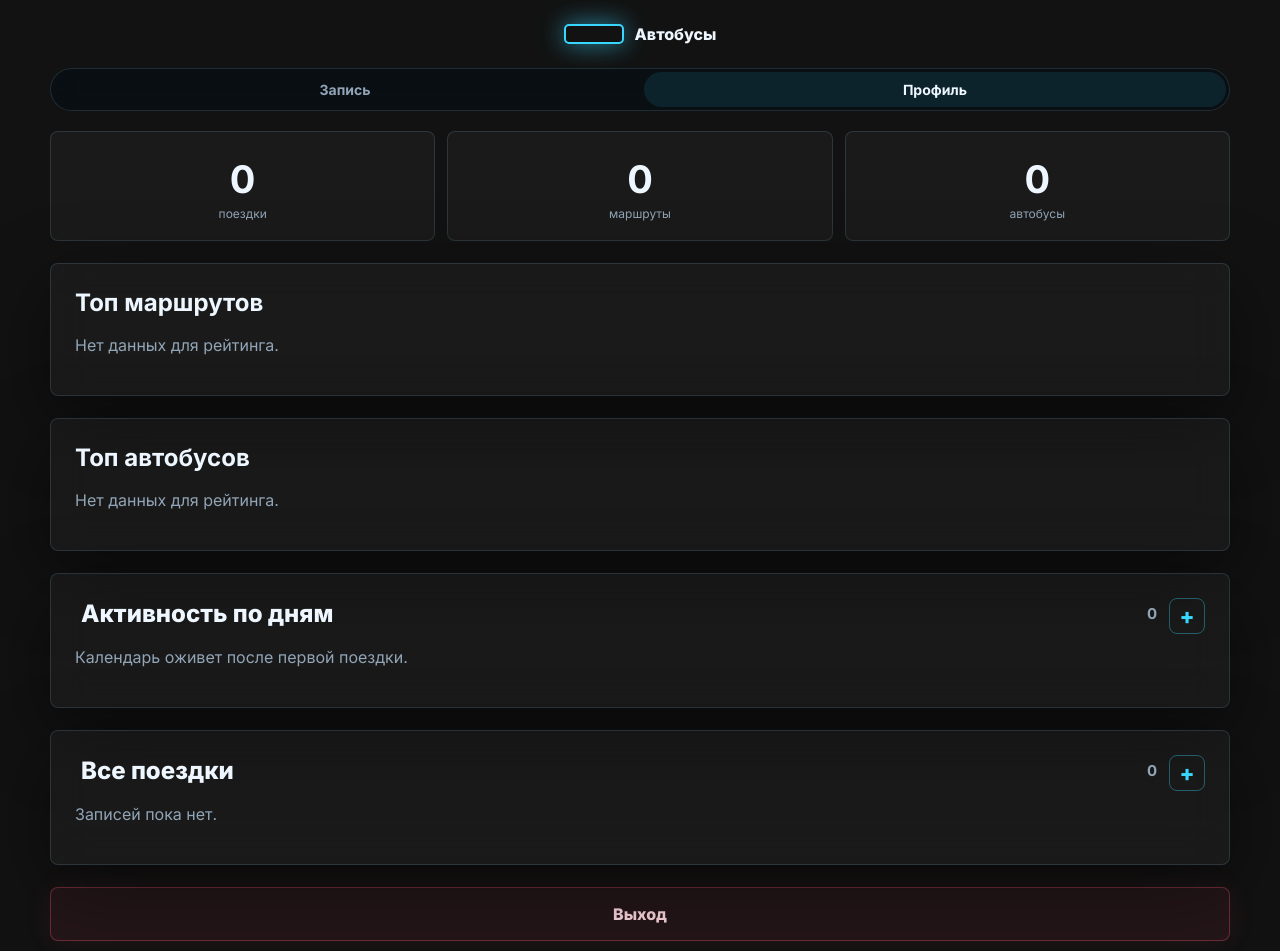
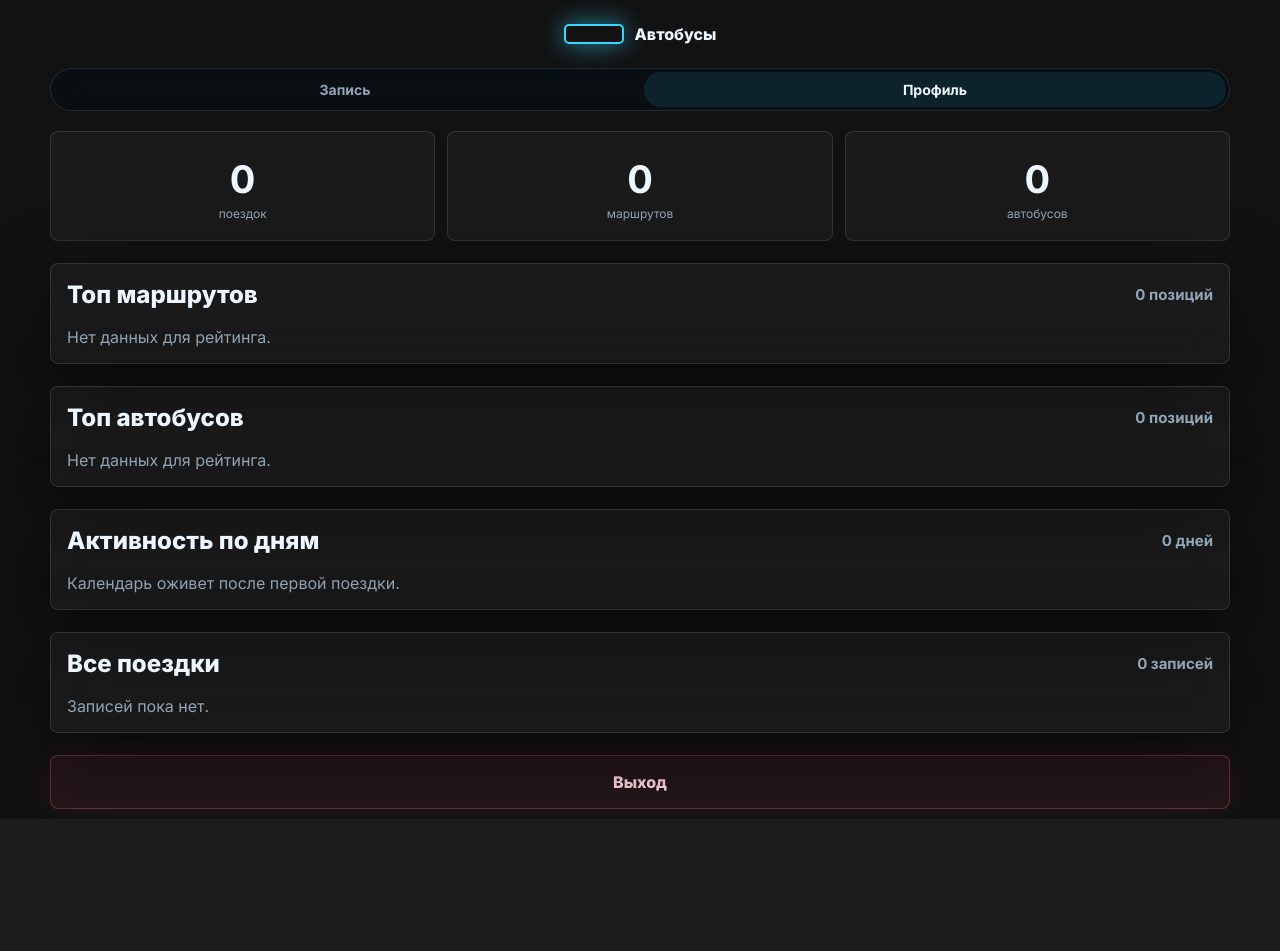
Before and after one commit to eledays/buses, a Flask app: page /stats in a window 1280 px wide. After the commit the page ends 809 px from the top, so only its background shows below. Run offline with Flask 3, Linux system fonts and the light colour scheme; the visitor is signed in with stand-in values (Sample User, id 1); data that the repository does not hold is empty.

Commit message:
stats page

```diff
--- a/app.py
+++ b/app.py
@@ -24,6 +24,8 @@ def create_app():
     app.config["SECRET_KEY"] = os.environ.get("FLASK_SECRET_KEY", "local-bus-collector-key")
     app.config["BUS_GAME_SECRET"] = os.environ.get("BUS_GAME_SECRET", "dev-secret")
     app.jinja_env.filters["profile_day"] = format_profile_day
+    app.jinja_env.filters["plural"] = pluralize
+    app.jinja_env.filters["plural_word"] = plural_word
 
     @app.before_request
     def open_database():
@@ -167,6 +169,31 @@ def format_profile_day(value):
     return day.strftime("%d.%m.%Y")
 
 
+def pluralize(value, one, few, many):
+    return f"{value} {plural_word(value, one, few, many)}"
+
+
+def plural_word(value, one, few, many):
+    try:
+        number = abs(int(value))
+    except (TypeError, ValueError):
+        number = 0
+
+    last_two = number % 100
+    last = number % 10
+
+    if 11 <= last_two <= 14:
+        word = many
+    elif last == 1:
+        word = one
+    elif 2 <= last <= 4:
+        word = few
+    else:
+        word = many
+
+    return word
+
+
 def get_ride(ride_id):
     return g.db.execute(
         """
--- a/static/app.js
+++ b/static/app.js
@@ -120,7 +120,7 @@ document.querySelectorAll("[data-collapse-target]").forEach((button) => {
   button.addEventListener("click", () => {
     const targetId = button.dataset.collapseTarget;
     const target = document.getElementById(targetId);
-    const preview = document.querySelector(`[data-collapse-preview="${targetId}"]`);
+    const label = button.querySelector("[data-more-text]");
 
     if (!target) {
       return;
@@ -128,10 +128,47 @@ document.querySelectorAll("[data-collapse-target]").forEach((button) => {
 
     const isOpen = button.getAttribute("aria-expanded") === "true";
     button.setAttribute("aria-expanded", String(!isOpen));
-    target.hidden = isOpen;
 
-    if (preview) {
-      preview.hidden = !isOpen;
+    if (label) {
+      label.textContent = isOpen ? "Смотреть больше" : "Свернуть";
+    }
+
+    if (isOpen) {
+      collapseList(target);
+    } else {
+      expandList(target);
     }
   });
 });
+
+function expandList(target) {
+  target.hidden = false;
+  target.classList.add("is-animating");
+  target.style.height = "0px";
+  target.style.opacity = "0";
+  void target.offsetHeight;
+  target.style.height = `${target.scrollHeight}px`;
+  target.style.opacity = "1";
+
+  window.setTimeout(() => {
+    target.classList.remove("is-animating");
+    target.style.height = "";
+    target.style.opacity = "";
+  }, 300);
+}
+
+function collapseList(target) {
+  target.classList.add("is-animating");
+  target.style.height = `${target.scrollHeight}px`;
+  target.style.opacity = "1";
+  void target.offsetHeight;
+  target.style.height = "0px";
+  target.style.opacity = "0";
+
+  window.setTimeout(() => {
+    target.hidden = true;
+    target.classList.remove("is-animating");
+    target.style.height = "";
+    target.style.opacity = "";
+  }, 300);
+}
--- a/static/styles.css
+++ b/static/styles.css
@@ -15,6 +15,9 @@
 
 * {
   box-sizing: border-box;
+  -webkit-tap-highlight-color: transparent;
+  margin: 0;
+  padding: 0;
 }
 
 body {
@@ -524,7 +527,7 @@ input:focus {
   width: 100%;
   max-width: 100%;
   min-width: 0;
-  padding: 24px;
+  padding: 16px;
 }
 
 .section-head {
@@ -555,11 +558,11 @@ input:focus {
 .route-chip {
   display: grid;
   place-items: center;
-  min-width: 74px;
-  height: 42px;
+  min-width: 52px;
+  height: 32px;
   border-radius: 8px;
-  background: rgba(56, 215, 255, 0.12);
-  color: var(--cyan);
+  background: var(--cyan);
+  color: #000;
   font-weight: 900;
 }
 
@@ -693,7 +696,7 @@ input:focus {
   display: flex;
   align-items: center;
   min-width: 0;
-  padding: 6px 0;
+  padding: 0;
   color: var(--text);
   font-weight: 800;
 }
@@ -707,8 +710,7 @@ input:focus {
 .rating-value {
   min-width: 0;
   padding: 4px 6px;
-  border: 1px solid rgba(56, 215, 255, 0.42);
-  border-radius: 8px;
+  border-radius: 5px;
   background: var(--cyan);
   color: #000;
   text-shadow: 0 0 18px rgba(56, 215, 255, 0.22);
@@ -721,26 +723,7 @@ input:focus {
 }
 
 .bus-rating .rating-value {
-  border-color: rgba(190, 198, 204, 0.3);
-  background:
-    linear-gradient(135deg, rgba(255, 255, 255, 0.09), rgba(98, 108, 118, 0.06)),
-    rgba(255, 255, 255, 0.028);
-  box-shadow:
-    inset 0 1px 0 rgba(255, 255, 255, 0.14),
-    inset 0 -1px 0 rgba(0, 0, 0, 0.28);
-}
-
-.bus-rating .rating-item.is-leader .rating-value {
-  border-color: rgba(235, 196, 94, 0.56);
-  background:
-    linear-gradient(135deg, rgba(255, 222, 128, 0.16), rgba(154, 128, 54, 0.08)),
-    rgba(255, 255, 255, 0.035);
-  color: #f3d26f;
-  box-shadow:
-    inset 0 1px 0 rgba(255, 244, 184, 0.24),
-    inset 0 -1px 0 rgba(0, 0, 0, 0.32),
-    0 0 28px rgba(235, 196, 94, 0.14);
-  text-shadow: 0 0 18px rgba(243, 210, 111, 0.34);
+  background: #d1d1d1;
 }
 
 .wide-block {
@@ -749,50 +732,45 @@ input:focus {
   margin-top: 22px;
 }
 
-.collapse-toggle {
-  position: relative;
+.collapse-head {
   display: flex;
   align-items: center;
   justify-content: space-between;
-  width: 100%;
-  border: 0;
-  background: transparent;
-  color: var(--text);
-  cursor: pointer;
+  gap: 16px;
   font-size: 24px;
   font-weight: 800;
-  font-family: inherit;
-  padding-right: 48px;
+  margin-bottom: 18px;
 }
 
-.collapse-toggle::after {
-  position: absolute;
-  top: 0;
-  right: 0;
-  display: grid;
-  place-items: center;
-  width: 34px;
-  height: 34px;
-  border: 1px solid rgba(56, 215, 255, 0.36);
-  border-radius: 8px;
-  content: "+";
-  color: var(--cyan);
-  font-size: 22px;
-  line-height: 1;
-  transition:
-    transform 180ms ease,
-    background-color 180ms ease;
-}
-
-.collapse-toggle[aria-expanded="true"]::after {
-  transform: rotate(45deg);
-  background: rgba(56, 215, 255, 0.1);
-}
-
-.collapse-toggle strong {
+.collapse-head strong {
   margin-left: auto;
   color: var(--muted);
   font-size: 15px;
+}
+
+.collapse-toggle {
+  display: inline-flex;
+  align-items: center;
+  justify-content: center;
+  width: 100%;
+  text-align: center;
+  min-height: 28px;
+  margin: 12px auto -18px;
+  border: 0;
+  background: transparent;
+  color: var(--muted);
+  cursor: pointer;
+  font-family: inherit;
+  font-size: 12px;
+  font-weight: 700;
+  transition:
+    color 160ms ease,
+    opacity 160ms ease;
+}
+
+.collapse-toggle:hover,
+.collapse-toggle[aria-expanded="true"] {
+  color: rgba(238, 247, 255, 0.72);
 }
 
 .ride-log-list {
@@ -801,9 +779,27 @@ input:focus {
   margin-top: 18px;
 }
 
+.rating-list.full-list,
+.rating-list.preview-list {
+  margin-top: 18px;
+}
+
+.rating-list.full-list,
+.timeline.full-list,
+.ride-log-list.full-list {
+  margin-top: 10px;
+}
+
 .preview-list[hidden],
 .full-list[hidden] {
   display: none;
+}
+
+.full-list.is-animating {
+  overflow: hidden;
+  transition:
+    height 280ms ease,
+    opacity 220ms ease;
 }
 
 .logout-button {
--- a/templates/stats.html
+++ b/templates/stats.html
@@ -5,59 +5,93 @@
 <section class="metric-strip">
   <div>
     <strong>{{ stats.totals.rides or 0 }}</strong>
-    <span>поездки</span>
+    <span>{{ (stats.totals.rides or 0)|plural_word("поездка", "поездки", "поездок") }}</span>
   </div>
   <div>
     <strong>{{ stats.totals.routes or 0 }}</strong>
-    <span>маршруты</span>
+    <span>{{ (stats.totals.routes or 0)|plural_word("маршрут", "маршрута", "маршрутов") }}</span>
   </div>
   <div>
     <strong>{{ stats.totals.buses or 0 }}</strong>
-    <span>автобусы</span>
+    <span>{{ (stats.totals.buses or 0)|plural_word("автобус", "автобуса", "автобусов") }}</span>
   </div>
 </section>
 
 <section class="profile-grid">
-  <div class="section-block">
-    <div class="section-head"><h2>Топ маршрутов</h2></div>
+  <section class="section-block collapsible-block">
+    <div class="collapse-head">
+      <span>Топ маршрутов</span>
+      <strong>{{ (stats.top_routes|length)|plural("позиция", "позиции", "позиций") }}</strong>
+    </div>
     {% if stats.top_routes %}
-      <ol class="rating-list route-rating">
-      {% for route in stats.top_routes %}
+      <ol class="rating-list route-rating preview-list" data-collapse-preview="routes-full">
+      {% for route in stats.top_routes[:3] %}
         <li class="rating-item {{ 'is-leader' if loop.first else '' }}">
           <span class="rating-place">{{ loop.index }}.</span>
           <span class="rating-value">{{ route.route_number }}</span>
-          <span class="rating-count">- {{ route.total }} поездок</span>
+          <span class="rating-count">- {{ route.total|plural("поездка", "поездки", "поездок") }}</span>
         </li>
       {% endfor %}
       </ol>
+      <ol class="rating-list route-rating full-list" id="routes-full" hidden>
+      {% for route in stats.top_routes[3:] %}
+        <li class="rating-item">
+          <span class="rating-place">{{ loop.index + 3 }}.</span>
+          <span class="rating-value">{{ route.route_number }}</span>
+          <span class="rating-count">{{ route.total|plural("поездка", "поездки", "поездок") }}</span>
+        </li>
+      {% endfor %}
+      </ol>
+      {% if stats.top_routes|length > 3 %}
+        <button class="collapse-toggle" type="button" data-collapse-target="routes-full" aria-expanded="false">
+          <span data-more-text>Смотреть больше</span>
+        </button>
+      {% endif %}
     {% else %}
       <p class="empty-state">Нет данных для рейтинга.</p>
     {% endif %}
-  </div>
+  </section>
 
-  <div class="section-block">
-    <div class="section-head"><h2>Топ автобусов</h2></div>
+  <section class="section-block collapsible-block">
+    <div class="collapse-head">
+      <span>Топ автобусов</span>
+      <strong>{{ (stats.top_buses|length)|plural("позиция", "позиции", "позиций") }}</strong>
+    </div>
     {% if stats.top_buses %}
-      <ol class="rating-list bus-rating">
-      {% for bus in stats.top_buses %}
+      <ol class="rating-list bus-rating preview-list" data-collapse-preview="buses-full">
+      {% for bus in stats.top_buses[:3] %}
         <li class="rating-item {{ 'is-leader' if loop.first else '' }}">
           <span class="rating-place">{{ loop.index }}.</span>
           <span class="rating-value">{{ bus.bus_number }}</span>
-          <span class="rating-count">- {{ bus.total }} поездок</span>
+          <span class="rating-count">- {{ bus.total|plural("поездка", "поездки", "поездок") }}</span>
         </li>
       {% endfor %}
       </ol>
+      <ol class="rating-list bus-rating full-list" id="buses-full" hidden>
+      {% for bus in stats.top_buses[3:] %}
+        <li class="rating-item">
+          <span class="rating-place">{{ loop.index + 3 }}.</span>
+          <span class="rating-value">{{ bus.bus_number }}</span>
+          <span class="rating-count">{{ bus.total|plural("поездка", "поездки", "поездок") }}</span>
+        </li>
+      {% endfor %}
+      </ol>
+      {% if stats.top_buses|length > 3 %}
+        <button class="collapse-toggle" type="button" data-collapse-target="buses-full" aria-expanded="false">
+          <span data-more-text>Смотреть больше</span>
+        </button>
+      {% endif %}
     {% else %}
       <p class="empty-state">Нет данных для рейтинга.</p>
     {% endif %}
-  </div>
+  </section>
 </section>
 
 <section class="section-block wide-block collapsible-block activity-log">
-  <button class="collapse-toggle" type="button" data-collapse-target="activity-full" aria-expanded="false">
+  <div class="collapse-head">
     <span>Активность по дням</span>
-    <strong>{{ stats.timeline|length }}</strong>
-  </button>
+    <strong>{{ (stats.timeline|length)|plural("день", "дня", "дней") }}</strong>
+  </div>
   <div class="timeline preview-list" data-collapse-preview="activity-full">
     {% for day in stats.timeline[:3] %}
       <div class="timeline-day">
@@ -69,22 +103,25 @@
     {% endfor %}
   </div>
   <div class="timeline full-list" id="activity-full" hidden>
-    {% for day in stats.timeline %}
+    {% for day in stats.timeline[3:] %}
       <div class="timeline-day">
         <span>{{ day.day|profile_day }}</span>
         <strong>{{ day.total }}</strong>
       </div>
-    {% else %}
-      <p class="empty-state">Календарь оживет после первой поездки.</p>
     {% endfor %}
   </div>
+  {% if stats.timeline|length > 3 %}
+    <button class="collapse-toggle" type="button" data-collapse-target="activity-full" aria-expanded="false">
+      <span data-more-text>Смотреть больше</span>
+    </button>
+  {% endif %}
 </section>
 
 <section class="section-block wide-block collapsible-block ride-log">
-  <button class="collapse-toggle" type="button" data-collapse-target="rides-full" aria-expanded="false">
+  <div class="collapse-head">
     <span>Все поездки</span>
-    <strong>{{ stats.recent|length }}</strong>
-  </button>
+    <strong>{{ (stats.recent|length)|plural("запись", "записи", "записей") }}</strong>
+  </div>
   <div class="ride-log-list preview-list" data-collapse-preview="rides-full">
     {% for ride in stats.recent[:3] %}
       <article class="ride-item">
@@ -100,7 +137,7 @@
     {% endfor %}
   </div>
   <div class="ride-log-list full-list" id="rides-full" hidden>
-    {% for ride in stats.recent %}
+    {% for ride in stats.recent[3:] %}
       <article class="ride-item">
         <span class="route-chip">{{ ride.route_number }}</span>
         <div>
@@ -109,10 +146,13 @@
         </div>
         <span class="ride-id">#{{ ride.id }}</span>
       </article>
-    {% else %}
-      <p class="empty-state">Записей пока нет.</p>
     {% endfor %}
   </div>
+  {% if stats.recent|length > 3 %}
+    <button class="collapse-toggle" type="button" data-collapse-target="rides-full" aria-expanded="false">
+      <span data-more-text>Смотреть больше</span>
+    </button>
+  {% endif %}
 </section>
 
 <a class="logout-button" href="{{ url_for('logout') }}">Выход</a>
```
